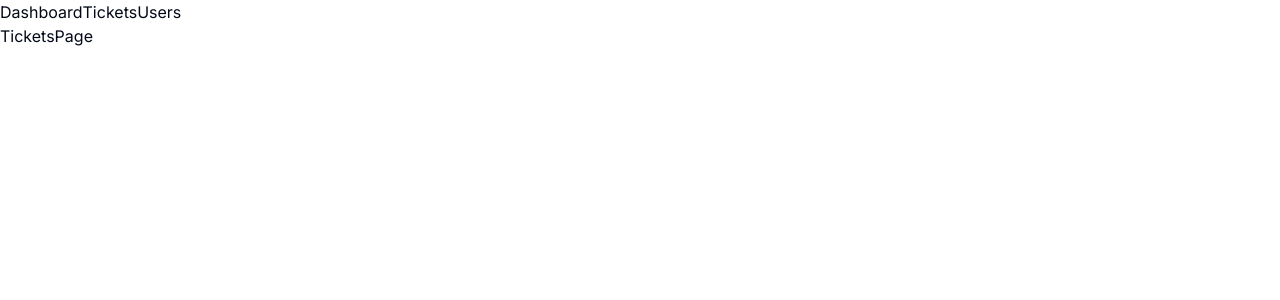
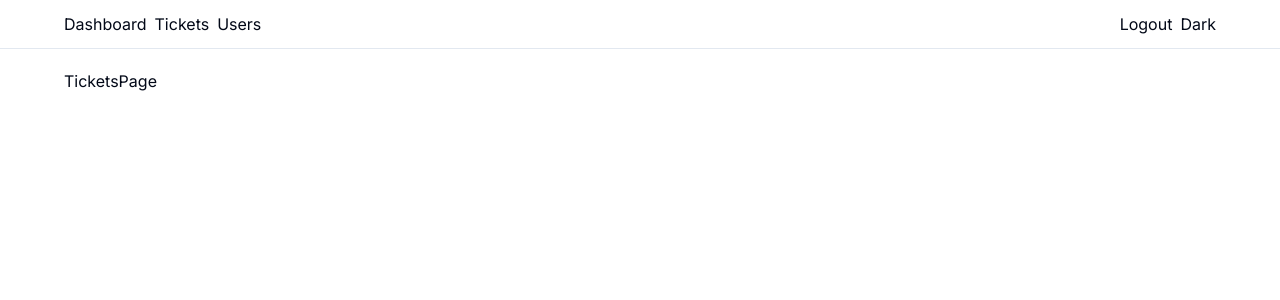
Before and after one commit to renatorrocha/ticket-app, a Next.js app: page /tickets in a window 1280 px wide. Shown: the top 300 px of the page. Built offline with nearby package versions, Linux system fonts and the light colour scheme.

Commit message:
styling layout and nav-bar

```diff
--- a/app/layout.tsx
+++ b/app/layout.tsx
@@ -18,8 +18,15 @@
   return (
     <html lang="en">
       <body className={inter.className}>
-        <MainNav />
-        {children}
+        <nav className="flex flex-col items-center border-b mb-5 px-5 py-3">
+          <div className="max-w-6xl w-full">
+            <MainNav />
+          </div>
+        </nav>
+
+        <main className="flex flex-col items-center">
+          <div className="max-w-6xl w-full">{children}</div>
+        </main>
       </body>
     </html>
   );
--- a/components/main-nav.tsx
+++ b/components/main-nav.tsx
@@ -3,12 +3,20 @@
 
 export default function MainNav() {
   return (
-    <div>
-      <Link href="/">Dashboard</Link>
+    <div className="flex justify-between">
+      <div className="flex items-center gap-2">
+        <Link href="/">Dashboard</Link>
 
-      <Link href="/tickets">Tickets</Link>
+        <Link href="/tickets">Tickets</Link>
 
-      <Link href="/users">Users</Link>
+        <Link href="/users">Users</Link>
+      </div>
+
+      <div className="flex items-center gap-2">
+        <Link href="/users">Logout</Link>
+
+        <Link href="/users">Dark</Link>
+      </div>
     </div>
   );
 }
```
